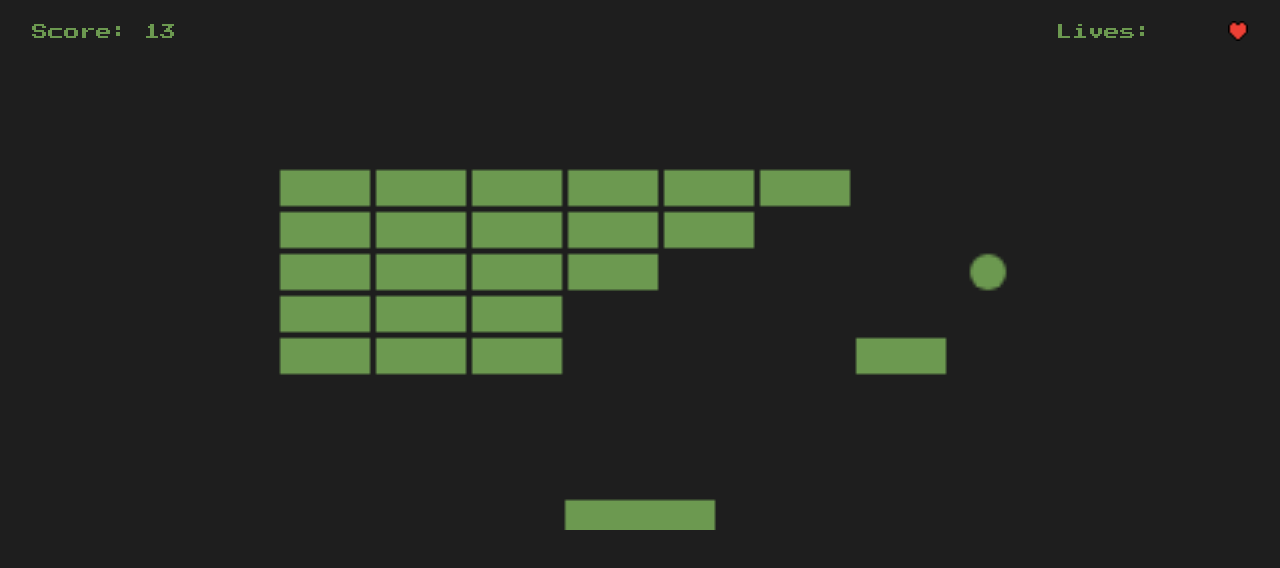
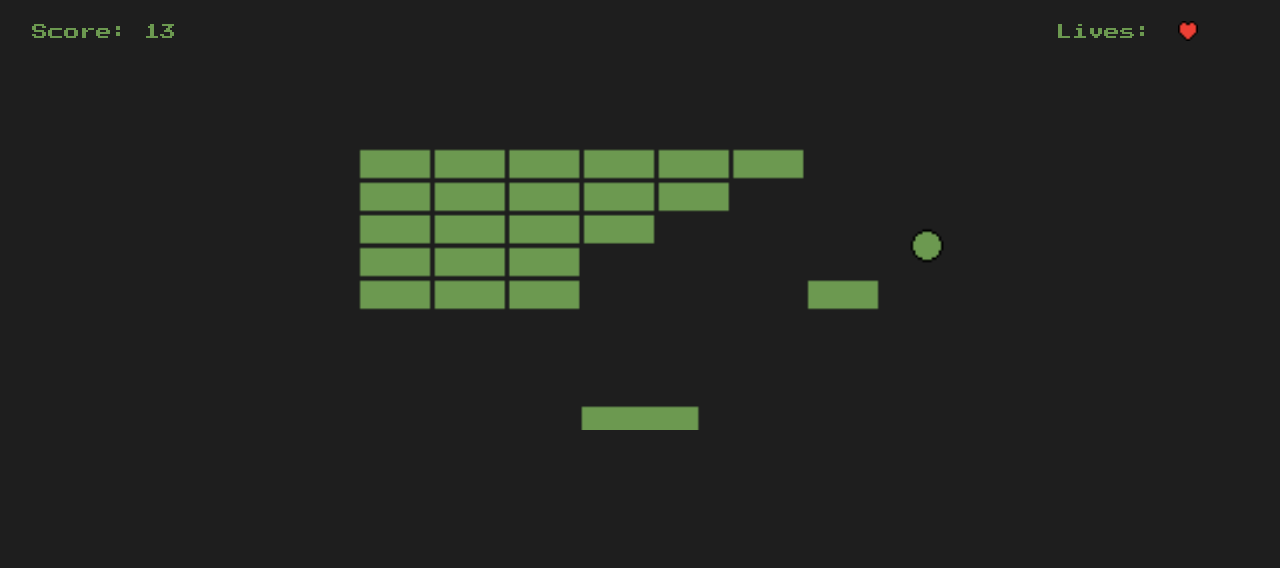
Before and after one commit to retr00exepq/jrdorn4, a plain HTML site: page index.html in a window 1280 px wide. Drawn offline with Linux system fonts and the light colour scheme.

Commit message:
Replace canvas ball with png

```diff
--- a/css/style.css
+++ b/css/style.css
@@ -38,8 +38,8 @@ body {
 canvas {
   margin-top: 5em;
   background: #1e1e1e;
-  width: 95vw;
-  max-width: 900px;
+  width: 75vw;
+  max-width: 700px;
 }
 
 /* display score and lives */
@@ -63,6 +63,7 @@ canvas {
   position: absolute;
   right: 2em;
   top: 1.3em;
+  min-width: 75px;
 }
 
 #lives {
--- a/js/main.js
+++ b/js/main.js
@@ -84,7 +84,7 @@ function collisionDetection() {
           b.status = 0;
           score++;
           if (score === brickRowCount * brickColumnCount) {
-            alert("You Win!");
+            console.log("You Win!");
             document.location.reload();
           }
         }
@@ -96,14 +96,9 @@ function collisionDetection() {
 //draw ball on canvas
 let img = new Image();
 img.src = "img/ball.png";
-console.log(img);
 
 function drawBall() {
-  ctx.beginPath();
-  ctx.arc(x, y, ballRadius, 0, Math.PI * 2);
-  ctx.fillStyle = itemColor;
-  ctx.fill();
-  ctx.closePath();
+  ctx.drawImage(img, x, y);
 }
 
 //draw paddle on canvas
@@ -139,18 +134,13 @@ function drawScore() {
   myScore.innerHTML = `Score: ${score}`;
 }
 
-//display lives above canvas
+//display hearts to count lives
 function drawLives() {
-  myLives.innerHTML = `${drawHearts()}`;
-}
-
-//display hearts to count lives
-function drawHearts() {
   let str = "";
   for (let i = 0; i < lives; i++) {
     str += '<img class="heart" src="img/heart.png" />';
   }
-  return str;
+  myLives.innerHTML = str;
 }
 
 //master function
@@ -174,7 +164,7 @@ function draw() {
     } else {
       lives--;
       if (!lives) {
-        alert("Game Over");
+        console.log("Game Over");
         document.location.reload();
       } else {
         x = canvas.width / 2;
```
